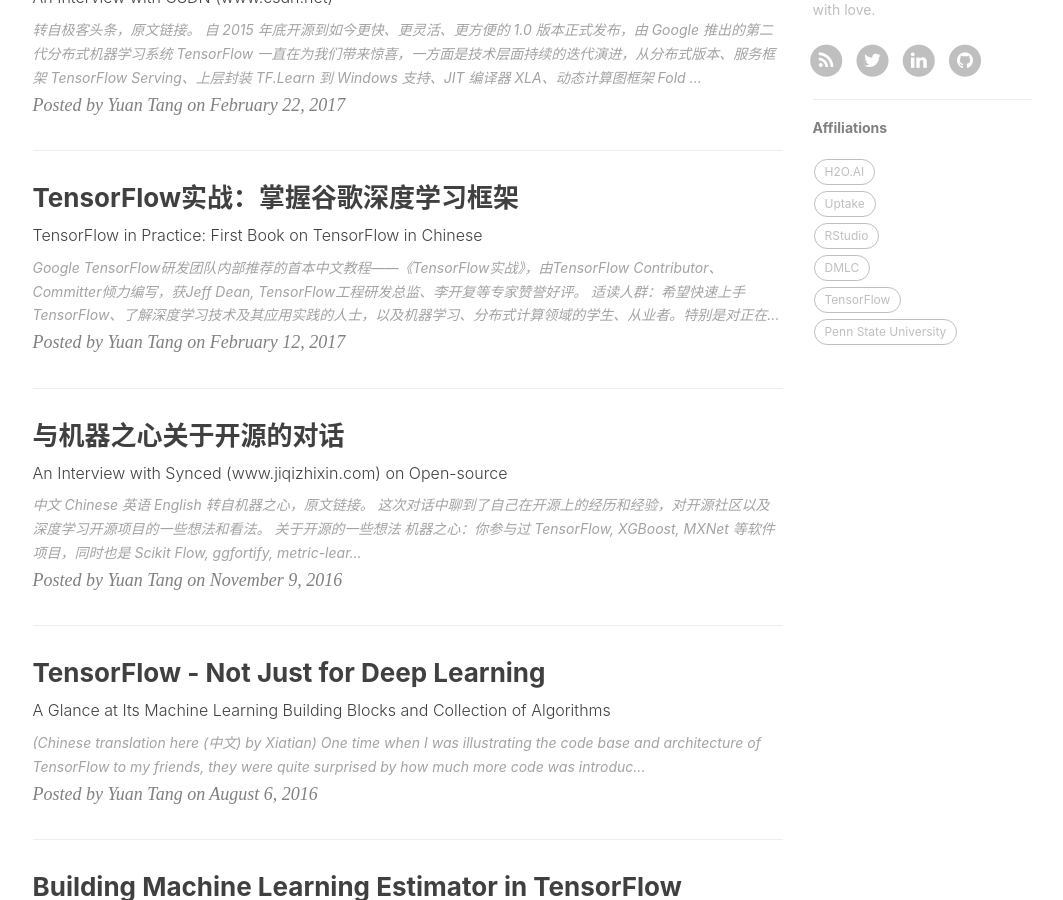
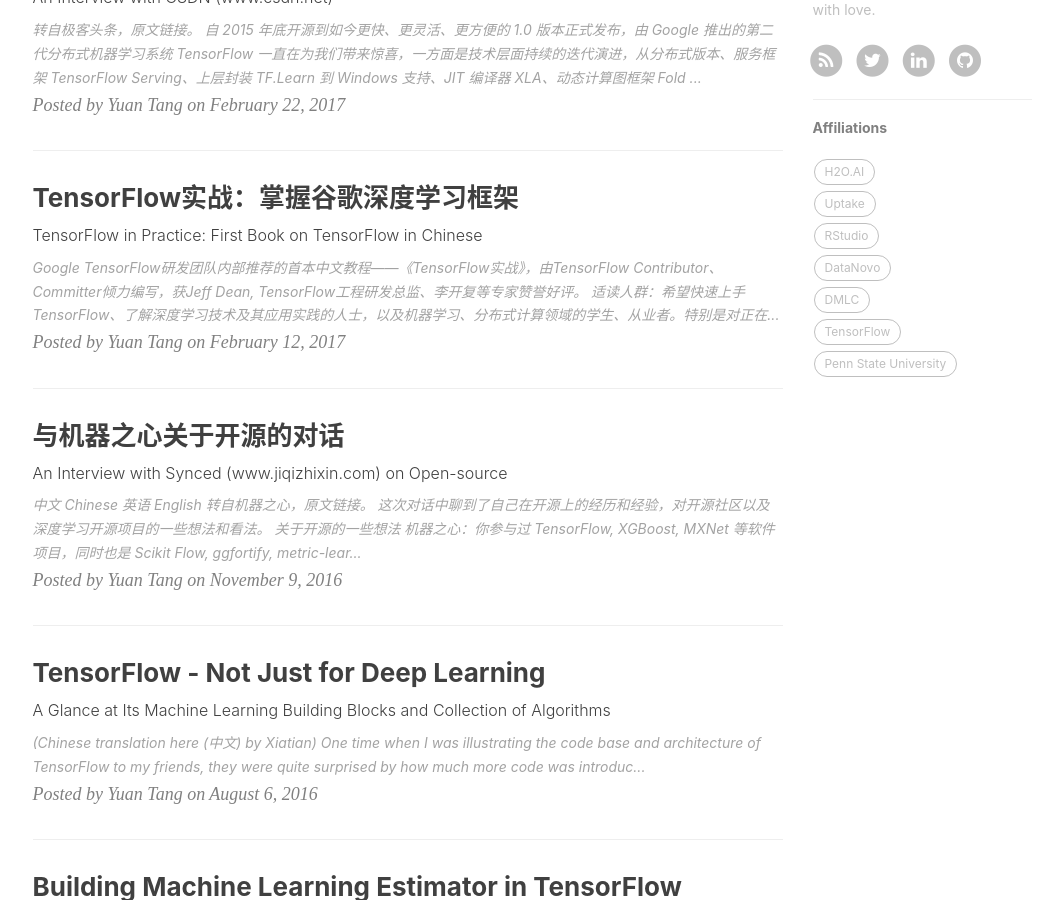
Before and after one commit to terrytangyuan/terrytangyuan.github.com, a Jekyll site: the page built from index.html, in a window 1280 px wide and 900 px high, scrolled down 738 px. Shown: the whole window, without its empty margins (135-1198 px from the left). Built offline with Jekyll 4.4.1, drawn with Linux system fonts in a browser that asks for light colours; nearby versions of some CDN libraries; the list of posts is cut into pages by our own code; comment, search, counter and statistics services are not loaded.

Commit message:
Revert change

```diff
--- a/_config.yml
+++ b/_config.yml
@@ -83,6 +83,9 @@
         title: "RStudio",
         href: "http://rstudio.com/"
     },{
+        title: "DataNovo",
+        href: "http://datanovo.com"
+    },{
         title: "DMLC",
         href: "http://dmlc.ml/"
     },{
```
